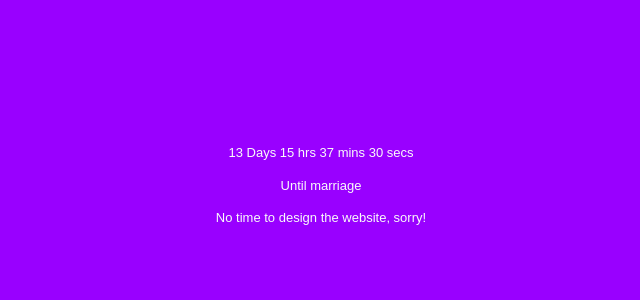
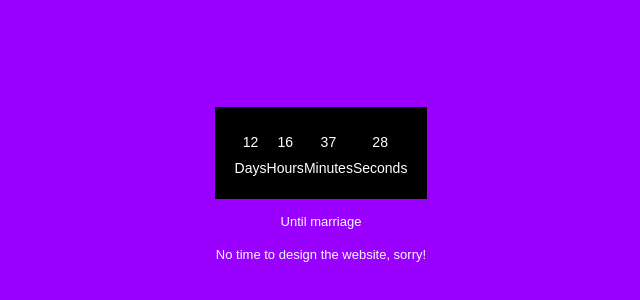
Before and after one commit to mohan-palleti/invitation, a React (Vite) app: page / in a window 1280 px wide. Shown: the part 208-508 px from the top of the page, without its empty margins (319-959 px from the left). Built offline with nearby package versions, Linux system fonts and the light colour scheme.

Commit message:
timer update

```diff
--- a/src/components/CountDown.jsx
+++ b/src/components/CountDown.jsx
@@ -1,46 +1,55 @@
 import React, { useState, useEffect } from 'react';
+import '../styles/countDownStyles.css'; // Import CSS for styling
 
 const CountdownTimer = () => {
-  const [currentTime, setCurrentTime] = useState(new Date());
-  const [targetDate, setTargetDate] = useState(new Date('2024-04-21T23:00:00')); // Set target date and time
-  const [difference, setDifference] = useState(null);
+  const [countdown, setCountdown] = useState({
+    days: 0,
+    hours: 0,
+    minutes: 0,
+    seconds: 0
+  });
 
   useEffect(() => {
-    const calculateDifference = () => {
-      const timeLeft = targetDate.getTime() - currentTime.getTime();
-      setDifference(timeLeft);
-    };
+    const countdownDate = new Date('2024-04-21T00:00:00').getTime();
 
-    const intervalId = setInterval(calculateDifference, 1000); // Update every second
+    const countdownInterval = setInterval(() => {
+      const now = new Date().getTime();
+      const distance = countdownDate - now;
 
-    calculateDifference(); // Run initially
+      if (distance < 0) {
+        clearInterval(countdownInterval);
+        return;
+      }
 
-    return () => clearInterval(intervalId); // Cleanup on unmount
-  }, [currentTime, targetDate]);
+      const days = Math.floor(distance / (1000 * 60 * 60 * 24));
+      const hours = Math.floor((distance % (1000 * 60 * 60 * 24)) / (1000 * 60 * 60));
+      const minutes = Math.floor((distance % (1000 * 60 * 60)) / (1000 * 60));
+      const seconds = Math.floor((distance % (1000 * 60)) / 1000);
 
-  const renderCountdown = () => {
-    if (difference <= 0) {
-      return <div>Time's Up! 🎉</div>;
-    }
+      setCountdown({ days, hours, minutes, seconds });
+    }, 1000);
 
-    const days = Math.floor(difference / (1000 * 60 * 60 * 24));
-    const hours = Math.floor((difference % (1000 * 60 * 60 * 24)) / (1000 * 60 * 60));
-    const minutes = Math.floor((difference % (1000 * 60 * 60)) / (1000 * 60));
-    const seconds = Math.floor((difference % (1000 * 60)) / 1000);
-
-    return (
-      <div>
-        {days > 0 && <span>{days} Days </span>}
-        {hours > 0 && <span>{hours.toString().padStart(2, '0')} hrs </span>}
-        {minutes > 0 && <span>{minutes.toString().padStart(2, '0')} mins </span>}
-        {seconds > 0 && <span>{seconds.toString().padStart(2, '0')} secs</span>}
-      </div>
-    );
-  };
+    return () => clearInterval(countdownInterval);
+  }, []);
 
   return (
-    <div className="countdown-timer">
-      {renderCountdown()}
+    <div className="countdown">
+      <div className="countdown-item">
+        <span>{countdown.days}</span>
+        <span>Days</span>
+      </div>
+      <div className="countdown-item">
+        <span>{countdown.hours}</span>
+        <span>Hours</span>
+      </div>
+      <div className="countdown-item">
+        <span>{countdown.minutes}</span>
+        <span>Minutes</span>
+      </div>
+      <div className="countdown-item">
+        <span>{countdown.seconds}</span>
+        <span>Seconds</span>
+      </div>
     </div>
   );
 };
--- /dev/null
+++ b/src/styles/countDownStyles.css
@@ -0,0 +1,19 @@
+.countdown {
+    display: flex;
+    justify-content: space-around;
+    font-family: Arial, sans-serif;
+    font-size: 24px;
+    color: #fff;
+    background-color: #000;
+    padding: 20px;
+  }
+
+  .countdown-item {
+    text-align: center;
+  }
+
+  .countdown-item span {
+    display: block;
+    font-size: 14px;
+    margin-top: 5px;
+  }
```
